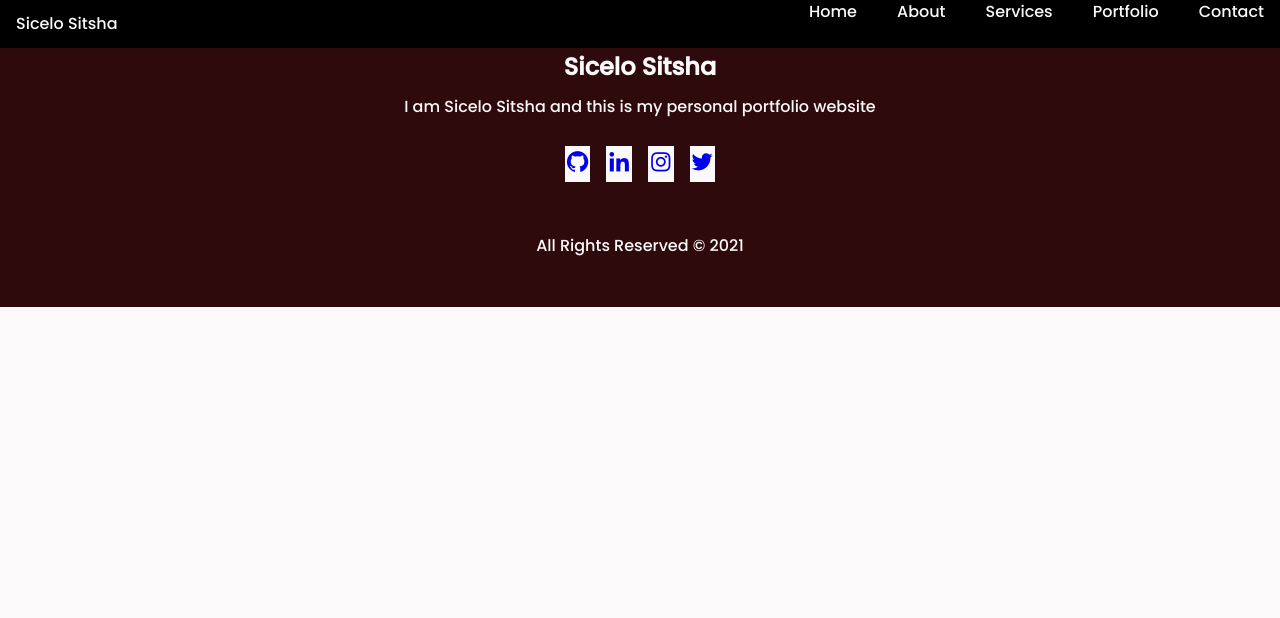
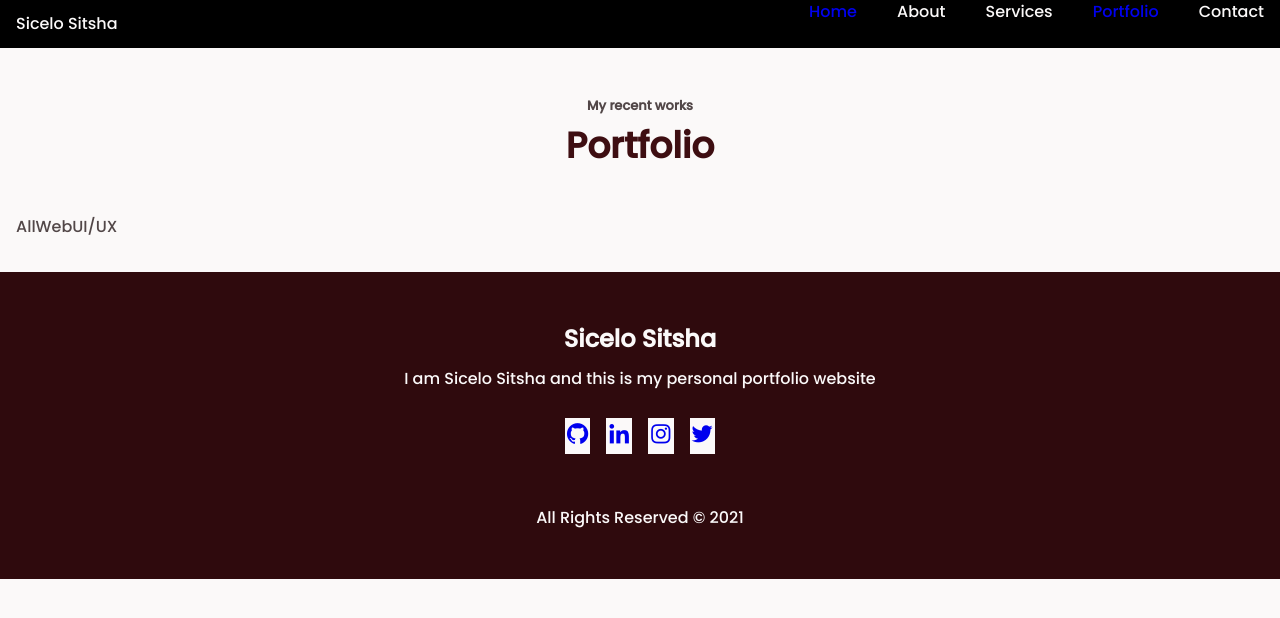
Before and after one commit to sicelo17/CV-vue, a Vue app: page /portfolio in a window 1280 px wide. Shown: the top 618 px of the page. Built offline with nearby package versions, Linux system fonts and the light colour scheme.

Commit message:
edited router link

```diff
--- a/src/components/Header.vue
+++ b/src/components/Header.vue
@@ -5,10 +5,10 @@
 
             <div class="nav_menu" id="nav-menu">
                 <ul class="nav_list">
-                    <li class="nav_item"><a href="#home" class="nav_link active-link">Home</a></li>
+                    <router-link class="nav_item" to="/">Home</router-link>
                     <li class="nav_item"><a href="#about" class="nav_link">About</a></li>
                     <li class="nav_item"><a href="#services" class="nav_link">Services</a></li>
-                    <li class="nav_item"><a href="#portfolio" class="nav_link">Portfolio</a></li>
+                    <router-link class="nav_item" to="/portfolio">Portfolio</router-link>
                     <li class="nav_item"><a href="#contact" class="nav_link">Contact</a></li>
                 </ul>
             </div>
@@ -27,6 +27,7 @@ export default {
 </script>
 
 <style scoped>
+
 .nav {
     height: var(--header-height);
     display: flex;
--- a/src/components/Index.vue
+++ b/src/components/Index.vue
@@ -8,8 +8,8 @@
                     <a download="" href="assets/pdf/Sicelo Sitsha resume.pdf" class="button button-light">Download CV</a>
                 </div>
 
-                <div class="home_social" id="home-social" :key="icon" v-for="icon in icons">
-                      <a href="#" class="home_social-icon"><i class="{{icon}}"></i></a>
+                <div class="home_social" id="home-social" :key="item" v-for="item in home">
+                      <a href="#" class="home_social-icon"><i class="{{item.icon}}"></i></a>
                 </div>
 
                 <div class="home_img">
@@ -22,7 +22,19 @@
 
 <script>
 export default {
-    name: "Index"
+    name: "Index",
+    data(){
+        return {
+            home: [],
+        }
+    },
+    mounted() {
+        fetch('http://localhost:3000/home')
+            .then(res => res.json())
+            .then(data => this.home = data)
+            .catch(err => console.log(err))
+
+    }
 }
 </script>
 
--- a/src/router/index.js
+++ b/src/router/index.js
@@ -6,6 +6,14 @@ const routes = [
     path: '/',
     name: 'Home',
     component: Home
+  },
+  {
+    path: '/portfolio',
+    name: 'Portfolio',
+    // route level code-splitting
+    // this generates a separate chunk (about.[hash].js) for this route
+    // which is lazy-loaded when the route is visited.
+    component: () => import(/* webpackChunkName: "about" */ '../views/Portfolio.vue')
   }
 ]
 
--- /dev/null
+++ b/src/views/Portfolio.vue
@@ -0,0 +1,25 @@
+<template>
+  <section class="portfolio section bd-container" id="portfolio">
+            <span class="section-subtitle">My recent works</span>
+            <h2 class="section-title">Portfolio</h2>
+
+            <div class="portfolio_nav">
+                <span class="portfolio_item active-portfolio" data-filter="all">All</span>
+                <span class="portfolio_item" data-filter=".web">Web</span>
+                <span class="portfolio_item" data-filter=".ux">UI/UX</span>
+            </div>
+
+            <div class="portfolio_container bd-grid"  id="portfolio-content">
+
+            </div>
+        </section>
+</template>
+
+<script>
+export default {
+}
+</script>
+
+<style>
+
+</style>
```
